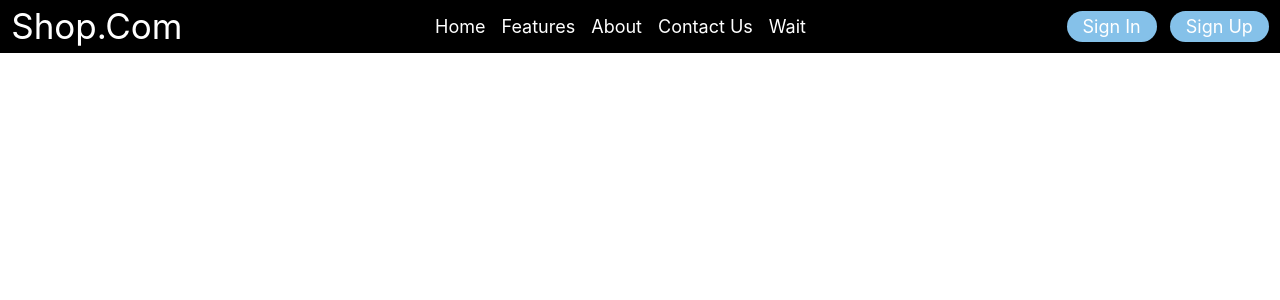
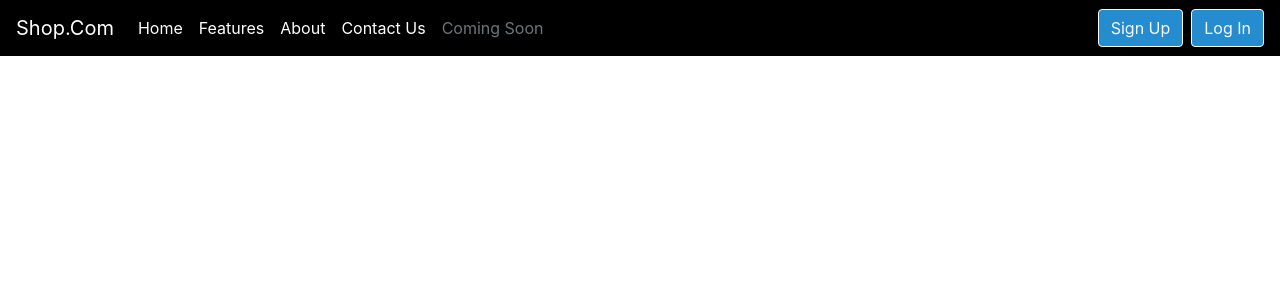
Before and after one commit to manavchauhan18/WEBSITE-USING-DJANGO, a Django app: page / in a window 1280 px wide. Shown: the top 300 px of the page. Run offline with Django 3.2, Linux system fonts and the light colour scheme; some libraries are stand-ins or nearby versions.

Commit message:
added bootstrap to navbar

```diff
--- a/static/css/main.css
+++ b/static/css/main.css
@@ -1,4 +1,19 @@
-* {
+nav {
+    background-color: black;
+}
+
+.form-inline button {
+    background-color: #268CD0;
+}
+
+
+
+
+
+
+
+
+/* * {
     box-sizing: border-box;
     padding: 0;
     margin: 0;
@@ -23,7 +38,13 @@
 
 /* TOGGLER */
 
+/*
 @media screen and (max-width: 780px) {
+    nav ul li {
+        list-style-type: none;
+    }
+
+
     .main-nav.responsive {
         position: relative;
         list-style-type: none;
@@ -35,24 +56,22 @@
         display: block;
     }
 
-    .SignInAndUp.responsive {
-        display: block;
+
+    a .nav-links {
+        float: none;
+        text-align: left;
     }
 
-    nav ul li {
-        list-style-type: none;
-    }
-}
+} */
 
 /* TOGGLER */
-
+/*
 @media screen and (min-width: 780px) {
     .fa-bars {
         display: none;
     }
 
     .main-nav {
-        list-style-type: none;
         display: flex;
     }
 }
@@ -110,3 +129,8 @@ nav {
     color: black;
     transition: 0.5s;
 }
+
+.main-nav {
+    list-style-type: none;
+}
+ */
--- a/static/js/toggler.js
+++ /dev/null
@@ -1,11 +0,0 @@
-function toggle() {
-    console.log('>>>>>>>')
-    var x = document.getElementById("js-navbar-toggle");
-    console.log(x.className)
-    if (x.className === "main-nav align-self-center m-0") {
-        x.className += " responsive";
-    }
-    else {
-        x.className = "main-nav align-self-center m-0";
-    }
-}
--- a/store/templates/store/store.html
+++ b/store/templates/store/store.html
@@ -10,14 +10,34 @@
     <title>WEBSITE</title>
 </head>
 <body>
-    <nav class="d-flex justify-content-between">
-        <span class="navbar-toggle">
-            <!-- <a  href="javascript:void(0);" class="toggler" onclick="Toggle()"> -->
-                <i class="fas fa-bars" onclick="toggle()"></i>
-            <!-- </a> -->
+
+    <nav class="navbar navbar-expand-lg navbar-dark ">
+        <a class="navbar-brand text-white" href="#">Shop.Com</a>
+        <button class="navbar-toggler " type="button" data-toggle="collapse" data-target="#navbarNavAltMarkup" aria-controls="navbarNavAltMarkup" aria-expanded="false" aria-label="Toggle navigation">
+          <span class="navbar-toggler-icon "></span>
+        </button>
+        <div class="collapse navbar-collapse justify-content-between" id="navbarNavAltMarkup">
+          <div class="navbar-nav">
+            <a class="nav-item nav-link active text-white" href="#">Home <span class="sr-only">(current)</span></a>
+            <a class="nav-item nav-link text-white" href="#">Features</a>
+            <a class="nav-item nav-link text-white" href="#">About</a>
+            <a class="nav-item nav-link text-white" href="#">Contact Us</a>
+            <a class="nav-item nav-link disabled text-secondary" href="#">Coming Soon</a>
+
+          </div>
+          <form class="form-inline text-right">
+            <button class="btn btn-primary btn-outline-light mr-2 " type="button">Sign Up</button>
+            <button class="btn btn-primary btn-outline-light" type="button">Log In</button>
+        </form>
+        </div>
+
+    </nav>
+    <!-- <nav class="d-flex justify-content-between" id="js-navbar-toggle">
+        <span class="navbar-toggle" onclick="toggleFunction1(event)">
+                <i class="fas fa-bars" ></i>
         </span>
         <a class="logo" href="#">Shop.Com</a>
-        <ul class="main-nav align-self-center m-0 mr-2" id="js-navbar-toggle">
+        <ul class="main-nav align-self-center m-0 mr-2" >
             <li>
                 <a class="nav-links px-2" href="#">Home</a>
             </li>
@@ -38,7 +58,7 @@
             <a class="mr-2 px-3" href="#">Sign In</a>
             <a class="px-3"href="#">Sign Up</a>
         </div>
-    </nav>
+    </nav> -->
     <script src="{% static 'js/toggler.js' %}"></script>
     <script src="https://code.jquery.com/jquery-3.4.1.slim.min.js" integrity="sha384-J6qa4849blE2+poT4WnyKhv5vZF5SrPo0iEjwBvKU7imGFAV0wwj1yYfoRSJoZ+n" crossorigin="anonymous"></script>
 	<script src="https://cdn.jsdelivr.net/npm/popper.js@1.16.0/dist/umd/popper.min.js" integrity="sha384-Q6E9RHvbIyZFJoft+2mJbHaEWldlvI9IOYy5n3zV9zzTtmI3UksdQRVvoxMfooAo" crossorigin="anonymous"></script>
```
